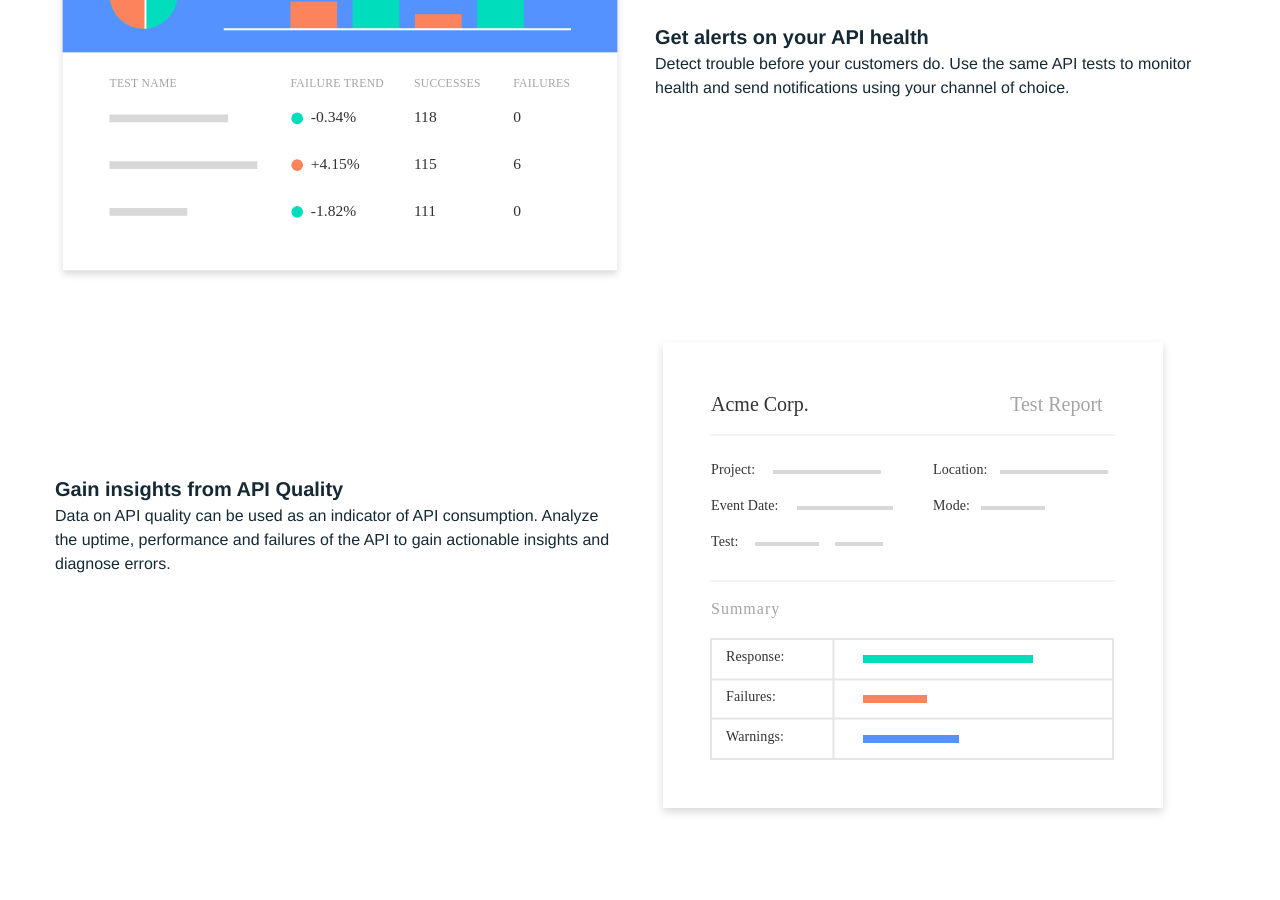
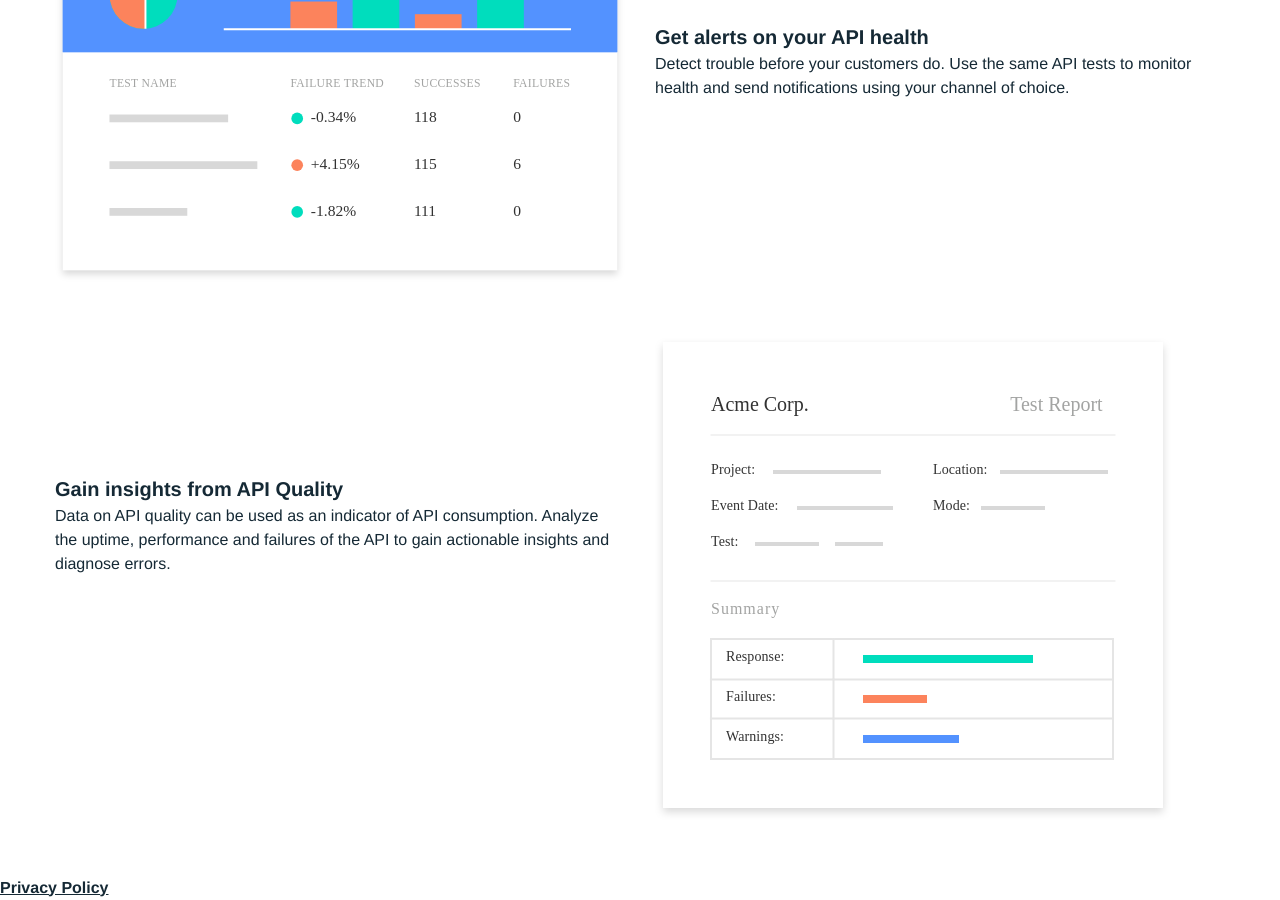
Before and after one commit to ibm-apiconnect/test-and-monitor, a Jekyll site: the page built from index.html, in a window 1280 px wide and 900 px high, scrolled down 3183 px. Built offline with Jekyll 4.4.1, drawn with Linux system fonts in a browser that asks for light colours; some web fonts are replaced; before the commit the page ends 4059 px from its top, so only the background shows below that.

Commit message:
Added privacy policy link to footer.

```diff
--- a/_includes/footer.html
+++ b/_includes/footer.html
@@ -1,8 +1,7 @@
-<!-- footer>
                     <div class="text-left">
-                        <a href="https://www.ibm.com/privacy/us/en/">Privacy Policy</a> &nbsp;© Copyright IBM Corporation 2018. All rights reserved.
+                        <a href="https://www.ibm.com/privacy/us/en/" target="_blank">Privacy Policy</a>
+                        <!-- <a href="https://www.ibm.com/privacy/us/en/" target="_blank">Privacy Policy</a> &nbsp;© Copyright IBM Corporation 2018, 2019. All rights reserved. -->
                     </div>
-</footer -->
 
 <!--
 <footer>
```
